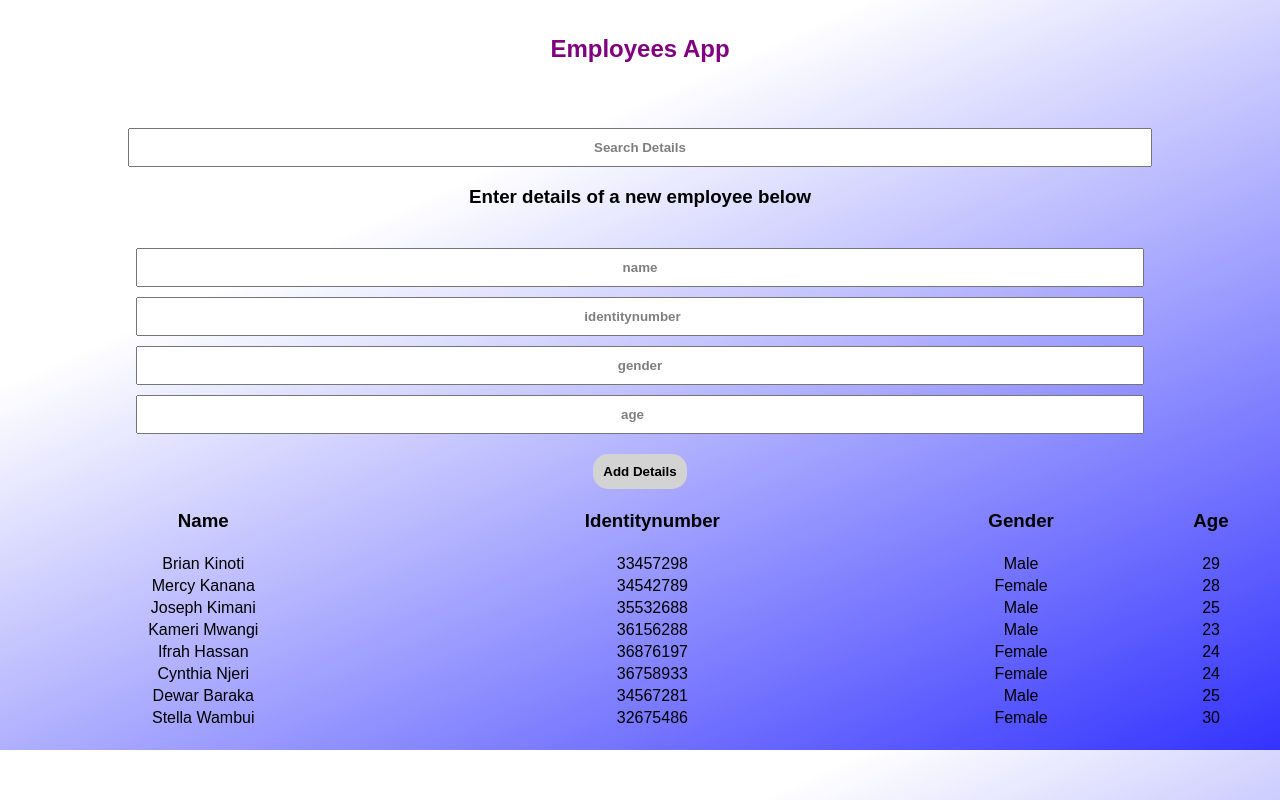
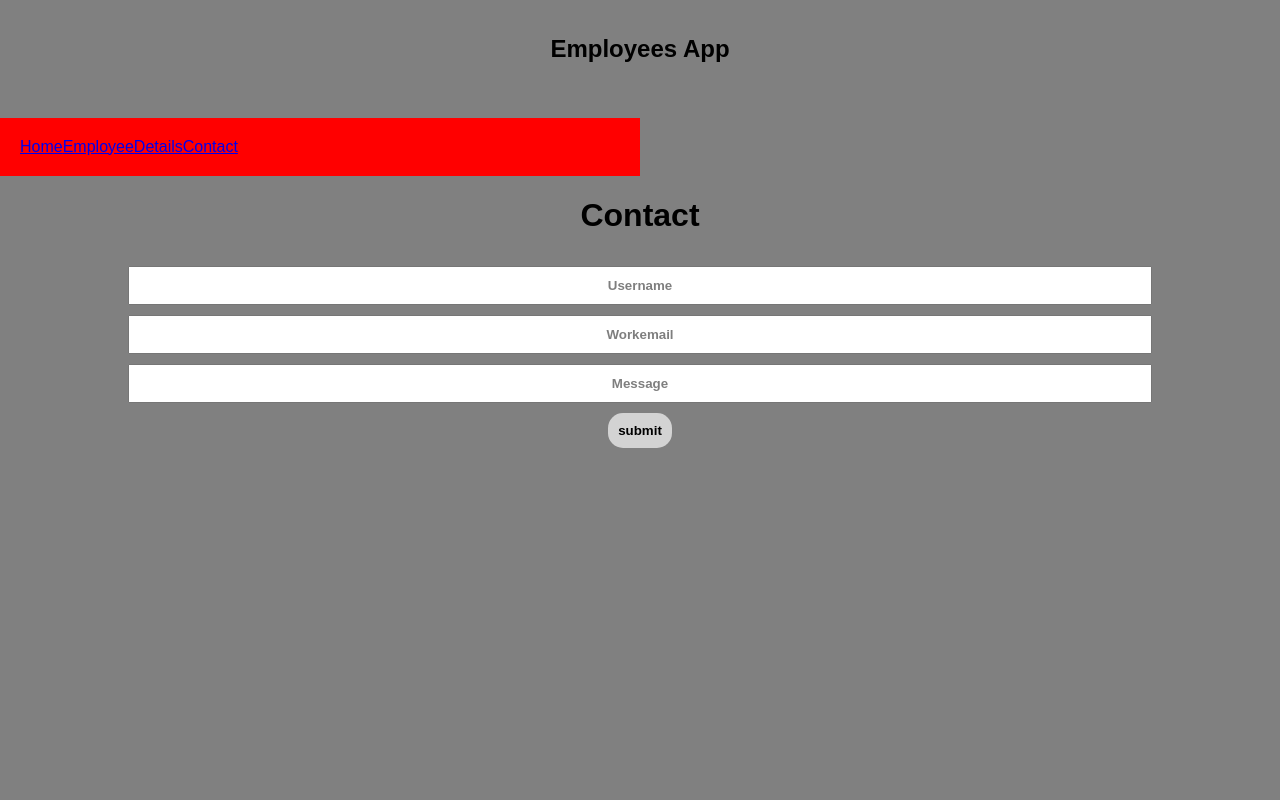
Before and after one commit to FaithGacheri/employees-react-app, a React (Create React App) app: page /contact in a window 1280 px wide. Built offline with nearby package versions, Linux system fonts and the light colour scheme; data requests are answered from the project's data file.

Commit message:
add router

```diff
--- a/package.json
+++ b/package.json
@@ -8,6 +8,7 @@
     "@testing-library/user-event": "^13.5.0",
     "react": "^18.2.0",
     "react-dom": "^18.2.0",
+    "react-icons": "^4.4.0",
     "react-router-dom": "^6.4.2",
     "react-scripts": "5.0.1",
     "web-vitals": "^2.1.4"
--- a/src/App.js
+++ b/src/App.js
@@ -3,6 +3,7 @@ import { Routes, Route  } from "react-router-dom";
 import EmployeeDetails from "./components/EmployeeDetails";
 import Home from "./components/Home";
 import NavBar from "./components/NavBar";
+import Contact from "./components/Contact";
 
 
 
@@ -13,13 +14,14 @@ function App() {
    <div className="title">
     <h2>Employees App</h2>
    </div>
-      <EmployeeDetails/>
-     {/* <NavBar />
-    <Routes>
-      <Route  path='/'>
-        <Home />
-      </Route>
-    </Routes> */}
+      <NavBar/>
+      {/* <EmployeeDetails/> */}
+      <Routes>
+        <Route path='/' element={<Home/>}></Route>
+        <Route path='/employeedetails' element={<EmployeeDetails/>}></Route>
+        <Route path='/contact' element={<Contact/>}></Route>
+      </Routes>
+
     </div>
   );
 }
--- a/src/components/Contact.js
+++ b/src/components/Contact.js
@@ -11,8 +11,14 @@ return (
             <div>
                 <input type="email" name="email" placeholder="Workemail" />
             </div>
+
+            <div className="words">
+                <input type="text" name="message" placeholder="Message"/>
+            </div>
             <div>
-                <input type="submit" value="Submit" />
+            <button className="btn" type="submit">
+                  submit
+                </button>
             </div>
         </form>
     </div>
--- a/src/components/Employee.js
+++ b/src/components/Employee.js
@@ -2,12 +2,12 @@ import React from "react";
 
 function Employee({employee}){
     return (
-      <tr>
+    <tr>
       <td>{employee.name}</td>
       <td>{employee.identitynumber}</td>
       <td>{employee.gender}</td>
       <td>{employee.age}</td>
-        </tr>
+    </tr>
       );
 }
 export default Employee;
--- a/src/components/NavBar.js
+++ b/src/components/NavBar.js
@@ -4,8 +4,13 @@ import { NavLink } from "react-router-dom";
 function NavBar() {
     return (
       <div className="navbar">
-        <NavLink to='/home'>Home</NavLink>
-        <NavLink>EmployeeDetails</NavLink>
+        <div className="navlink">
+        <NavLink to='/'>Home</NavLink>
+        <NavLink to='/employeedetails'>EmployeeDetails</NavLink>
+        <NavLink to='/contact'>Contact</NavLink>
+        </div>
+
+
       </div>
     )
 }
--- a/src/components/Search.js
+++ b/src/components/Search.js
@@ -1,4 +1,5 @@
 import React from "react";
+import {BiSearchAlt2} from "react-icons/bi"
 
 function Search({handleSearch}){
     return (
@@ -8,7 +9,7 @@ function Search({handleSearch}){
             placeholder="Search Details"
             onChange={(e)=>handleSearch(e)}
           />
-
+<BiSearchAlt2/>
         </div>
       );
 
--- a/src/index.css
+++ b/src/index.css
@@ -2,7 +2,8 @@ body {
   margin: 0;
   padding: 0;
   font-family: sans-serif;
-  background-image: linear-gradient(336deg, rgba(0,0,255,.8), rgba(0,0,255,0) 70.71%);
+background-color:grey;
+
 }
 * {
 box-sizing: border-box;
@@ -34,7 +35,7 @@ input::placeholder {
 
 .title{
   /* background-color: purple; */
-  color:purple;
+  color:black;
   padding: 15px;
   margin-bottom: 20px;
 }
@@ -56,3 +57,16 @@ input::placeholder {
   margin-top: 20px;
   padding: 10px;
 }
+
+.navbar{
+  width:  50%;
+  display: flex;
+  justify-content: space-between;
+  background-color: red;
+  padding: 20px;
+  color: black;
+}
+
+/* .words{
+  padding: 20px;
+} */
--- a/src/index.js
+++ b/src/index.js
@@ -2,12 +2,14 @@ import React from 'react';
 import ReactDOM from 'react-dom/client';
 import './index.css';
 import App from './App';
+import { BrowserRouter } from 'react-router-dom';
 
 
 const root = ReactDOM.createRoot(document.getElementById('root'));
 root.render(
   <React.StrictMode>
-
+   <BrowserRouter>
     <App />
+    </BrowserRouter>
   </React.StrictMode>
 );
```
Also changed, not shown: 1 other file (tests, documents, lock files or other folders).
